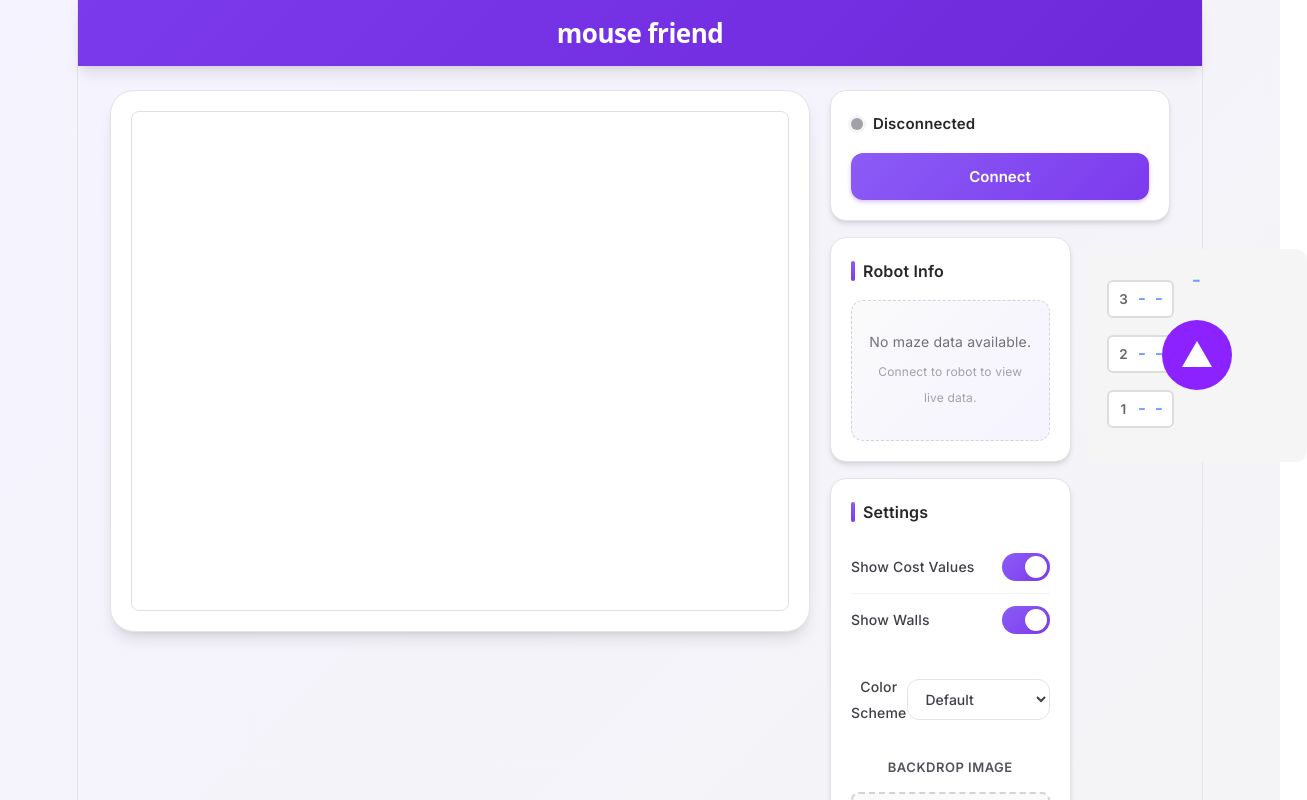
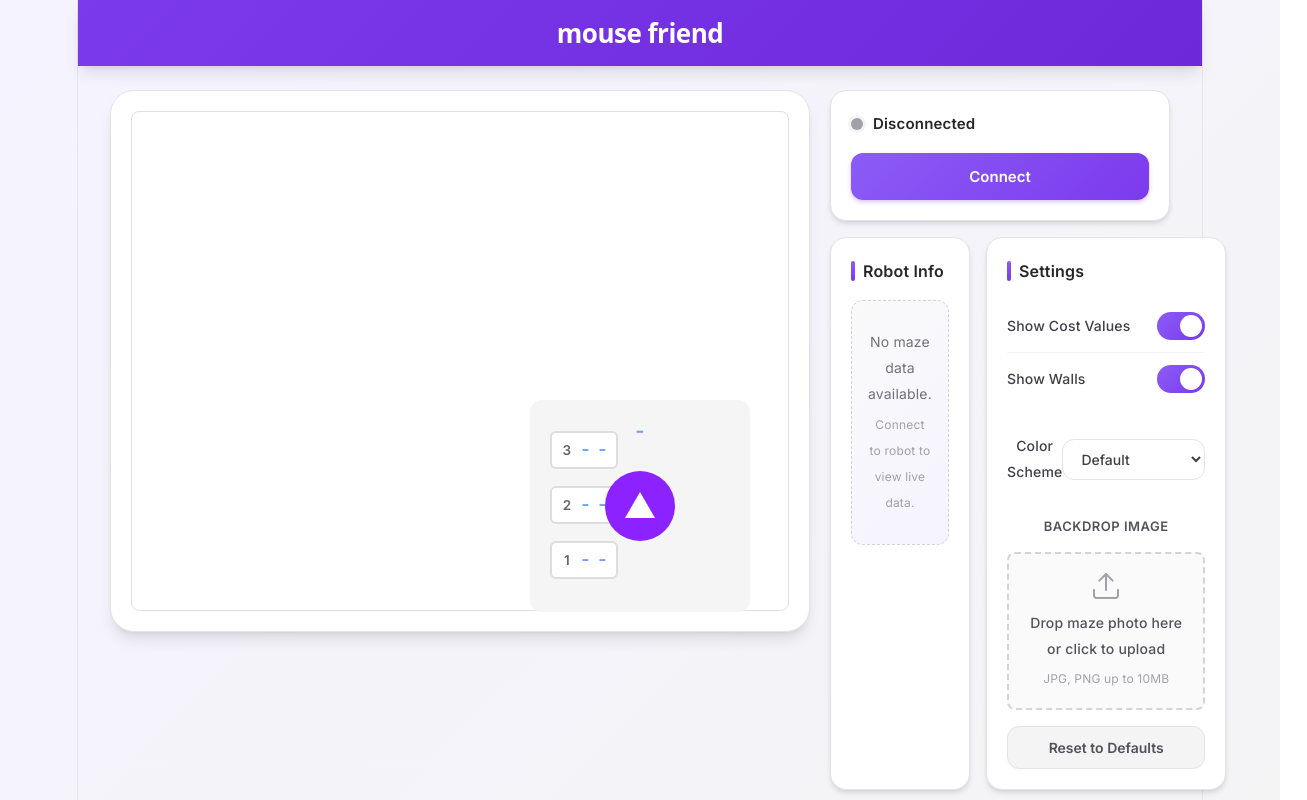
Before and after one commit to duckida/micromouse-friend, a React (Vite) app in the folder web-app/: page / in a window 1280 px wide. Shown: the top 800 px of the page, 1307 px wide, since content can reach past the window. Built offline with nearby package versions, Linux system fonts and the light colour scheme.

Commit message:
Reorder UI: heading, maze, step buttons, cell viewer, robot info, settings

```diff
--- a/web-app/src/App.css
+++ b/web-app/src/App.css
@@ -96,6 +96,15 @@ body {
   padding: 20px;
   box-shadow: var(--shadow-lg);
   border: 1px solid var(--gray-200);
+}
+
+.cell-viewer-area {
+  display: flex;
+  justify-content: center;
+}
+
+.cell-viewer-area .cell-viewer {
+  margin-top: 0;
 }
 
 .step-nav {
@@ -224,6 +233,18 @@ body {
     min-width: 0;
   }
 
+  .cell-viewer-area {
+    position: absolute;
+    left: 50%;
+    transform: translateX(-50%);
+    top: 50%;
+    pointer-events: none;
+  }
+
+  .cell-viewer-area .cell-viewer {
+    pointer-events: auto;
+  }
+
   .controls-area {
     width: 340px;
     flex-shrink: 0;
--- a/web-app/src/App.jsx
+++ b/web-app/src/App.jsx
@@ -205,6 +205,10 @@ function App() {
             )}
           </div>
 
+          <div className="cell-viewer-area">
+            <CellViewer sensingPoints={currentSensingPoints} activeIndex={isLive ? -1 : currentSensingPoint} />
+          </div>
+
           <div className="controls-area">
             <ConnectionPanel
               connectionState={connectionState}
@@ -219,8 +223,6 @@ function App() {
                 mazeState={displayState}
                 timeoutWarning={timeoutWarning}
               />
-
-              <CellViewer sensingPoints={currentSensingPoints} activeIndex={isLive ? -1 : currentSensingPoint} />
 
               <SettingsPanel
                 settings={settings}
```
